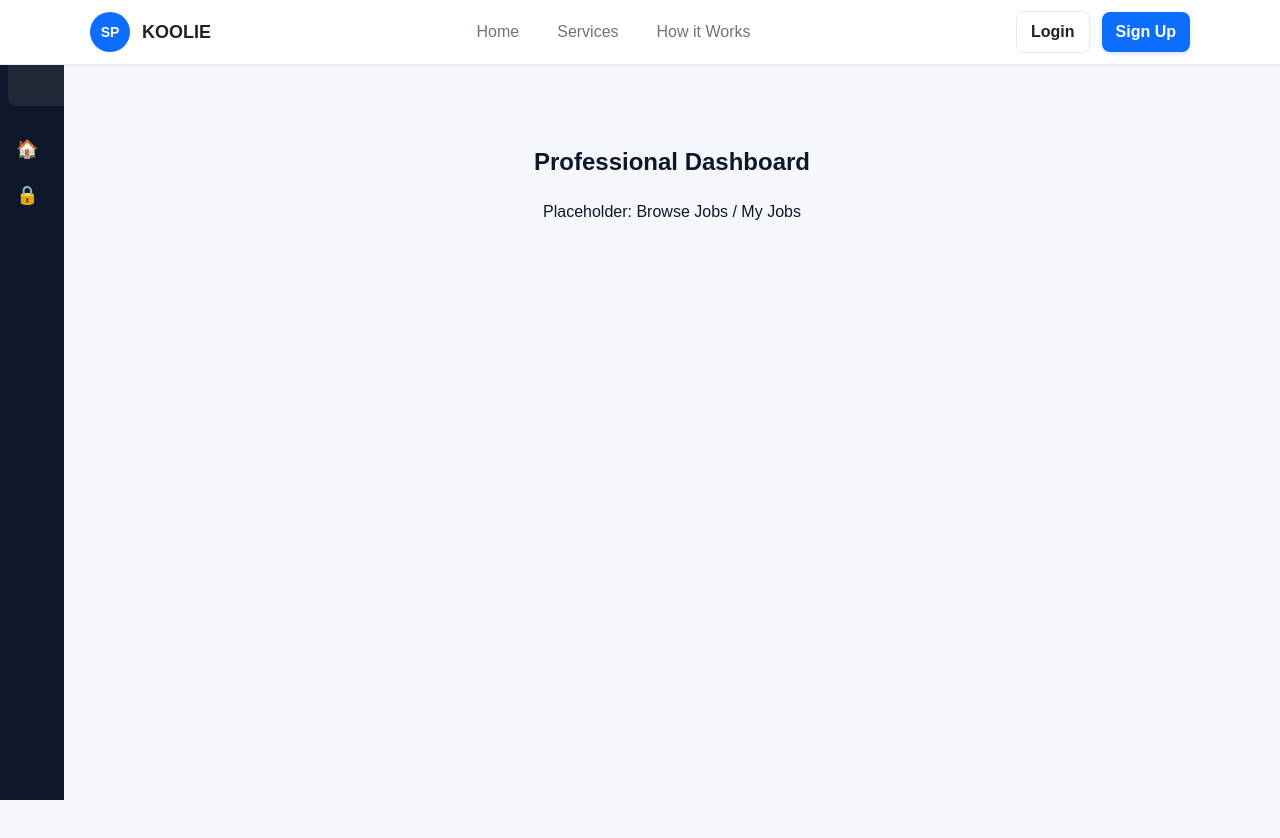
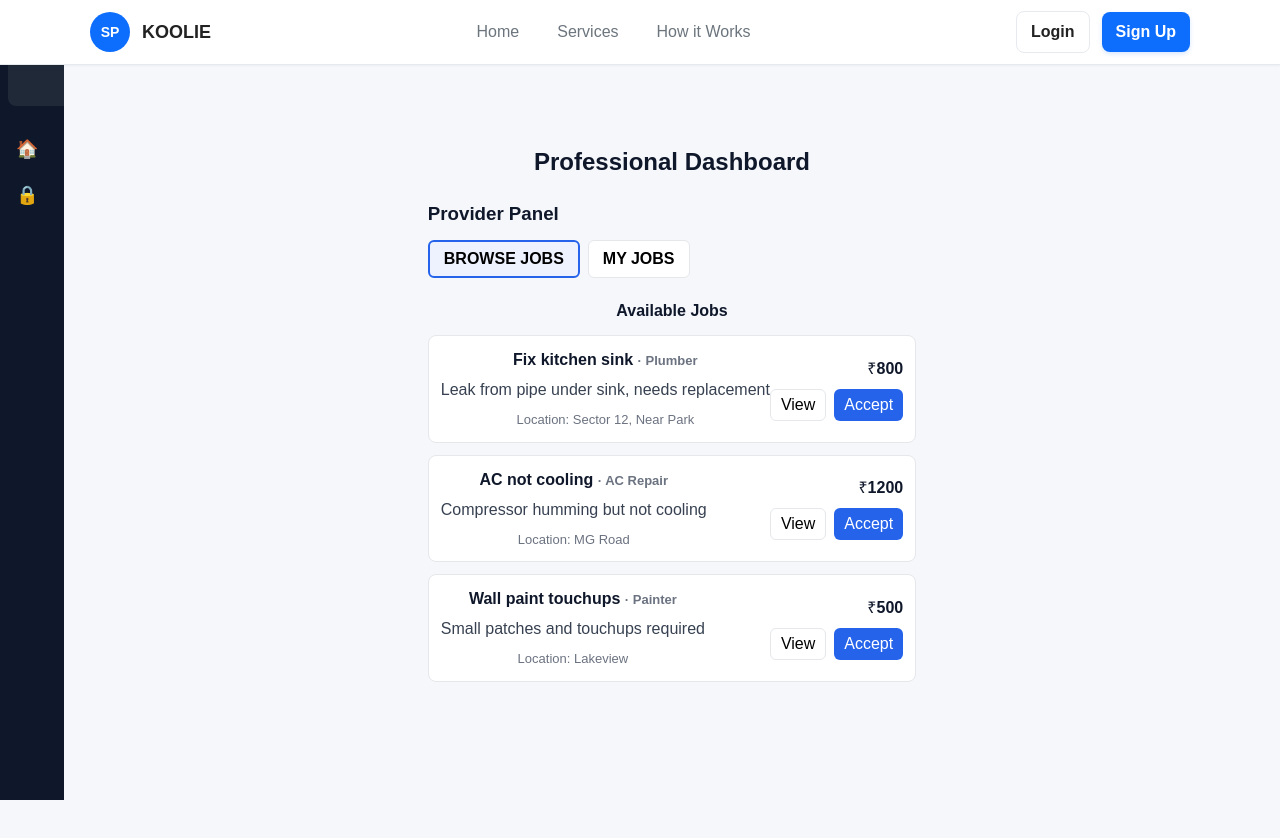
Before and after one commit to Benedict1010/Koolie, a React (Vite) app in the folder Koolie0/client/: page /provider-dashboard in a window 1280 px wide. Shown: the top 838 px of the page. Built offline with nearby package versions, Linux system fonts and the light colour scheme.

Commit message:
providerfunctionality

```diff
--- a/Koolie0/client/src/components/dashboard/ProviderPanel.jsx
+++ b/Koolie0/client/src/components/dashboard/ProviderPanel.jsx
@@ -1,13 +1,113 @@
-import React from "react";
+import React, { useState } from "react";
 
 export default function ProviderPanel() {
+  const [activeTab, setActiveTab] = useState("browse");
+
+  const sampleJobs = [
+    {
+      id: "j1",
+      title: "Fix kitchen sink",
+      service: "Plumber",
+      location: "Sector 12, Near Park",
+      price: "₹800",
+      description: "Leak from pipe under sink, needs replacement",
+    },
+    {
+      id: "j2",
+      title: "AC not cooling",
+      service: "AC Repair",
+      location: "MG Road",
+      price: "₹1200",
+      description: "Compressor humming but not cooling",
+    },
+    {
+      id: "j3",
+      title: "Wall paint touchups",
+      service: "Painter",
+      location: "Lakeview",
+      price: "₹500",
+      description: "Small patches and touchups required",
+    },
+  ];
+
+  const myJobs = [
+    {
+      id: "m1",
+      title: "Wardrobe fix",
+      service: "Carpenter",
+      location: "Sector 3",
+      status: "in-progress",
+    },
+  ];
+
+  const tabBtn = (active) => ({
+    padding: "8px 14px",
+    borderRadius: 6,
+    border: active ? "2px solid #2563eb" : "1px solid #e5e7eb",
+    background: active ? "#eef2ff" : "white",
+    cursor: "pointer",
+    fontWeight: 600,
+  });
+
   return (
     <div>
-      <h3>Provider Panel</h3>
-      <ul>
-        <li>Browse Jobs</li>
-        <li>My Jobs</li>
-      </ul>
+      <div style={{ display: "flex", justifyContent: "space-between", alignItems: "center" }}>
+        <h3 style={{ margin: 0 }}>Provider Panel</h3>
+      </div>
+
+      <div style={{ display: "flex", gap: 8, marginTop: 12 }}>
+        <button type="button" onClick={() => setActiveTab("browse")} style={tabBtn(activeTab === "browse")}>BROWSE JOBS</button>
+        <button type="button" onClick={() => setActiveTab("myJobs")} style={tabBtn(activeTab === "myJobs")}>MY JOBS</button>
+      </div>
+
+      <div style={{ marginTop: 16 }}>
+        {activeTab === "browse" ? (
+          <div>
+            <h4 style={{ marginBottom: 12 }}>Available Jobs</h4>
+            <div style={{ display: "grid", gap: 12 }}>
+              {sampleJobs.map((j) => (
+                <div key={j.id} style={{ border: "1px solid #e5e7eb", borderRadius: 8, padding: 12, background: "white", display: "flex", justifyContent: "space-between", alignItems: "center" }}>
+                  <div>
+                    <div style={{ fontWeight: 700 }}>{j.title} <span style={{ fontWeight: 600, color: "#6b7280", fontSize: 13 }}>· {j.service}</span></div>
+                    <div style={{ marginTop: 6, color: "#374151" }}>{j.description}</div>
+                    <div style={{ marginTop: 8, color: "#6b7280", fontSize: 13 }}>Location: {j.location}</div>
+                  </div>
+
+                  <div style={{ display: "flex", flexDirection: "column", alignItems: "flex-end", gap: 8 }}>
+                    <div style={{ fontWeight: 700 }}>{j.price}</div>
+                    <div style={{ display: "flex", gap: 8 }}>
+                      <button type="button" style={{ padding: "6px 10px", borderRadius: 6, border: "1px solid #e5e7eb", background: "white", cursor: "pointer" }}>View</button>
+                      <button type="button" style={{ padding: "6px 10px", borderRadius: 6, border: "none", background: "#2563eb", color: "white", cursor: "pointer" }}>Accept</button>
+                    </div>
+                  </div>
+                </div>
+              ))}
+            </div>
+          </div>
+        ) : (
+          <div>
+            <h4 style={{ marginBottom: 8 }}>My Jobs</h4>
+            {myJobs.length === 0 ? (
+              <p style={{ color: "#6b7280" }}>No active jobs yet.</p>
+            ) : (
+              <div style={{ display: "grid", gap: 12 }}>
+                {myJobs.map((m) => (
+                  <div key={m.id} style={{ border: "1px solid #e5e7eb", borderRadius: 8, padding: 12, background: "white", display: "flex", justifyContent: "space-between", alignItems: "center" }}>
+                    <div>
+                      <div style={{ fontWeight: 700 }}>{m.title} <span style={{ fontWeight: 600, color: "#6b7280", fontSize: 13 }}>· {m.service}</span></div>
+                      <div style={{ marginTop: 8, color: "#6b7280", fontSize: 13 }}>Location: {m.location}</div>
+                    </div>
+                    <div style={{ textAlign: "right" }}>
+                      <div style={{ fontWeight: 700, color: m.status === "completed" ? "#059669" : "#f59e0b" }}>{m.status}</div>
+                      <button type="button" style={{ marginTop: 8, padding: "6px 10px", borderRadius: 6, border: "1px solid #e5e7eb", background: "white", cursor: "pointer" }}>View</button>
+                    </div>
+                  </div>
+                ))}
+              </div>
+            )}
+          </div>
+        )}
+      </div>
     </div>
   );
 }
--- a/Koolie0/client/src/pages/ProviderDashboard.jsx
+++ b/Koolie0/client/src/pages/ProviderDashboard.jsx
@@ -1,12 +1,13 @@
 import React from "react";
 import DashboardLayout from "../layout/DashboardLayout";
+import ProviderPanel from "../components/dashboard/ProviderPanel";
 
 export default function ProviderDashboard() {
   return (
     <DashboardLayout>
       <div>
         <h2>Professional Dashboard</h2>
-        <p>Placeholder: Browse Jobs / My Jobs</p>
+        <ProviderPanel />
       </div>
     </DashboardLayout>
   );
```
